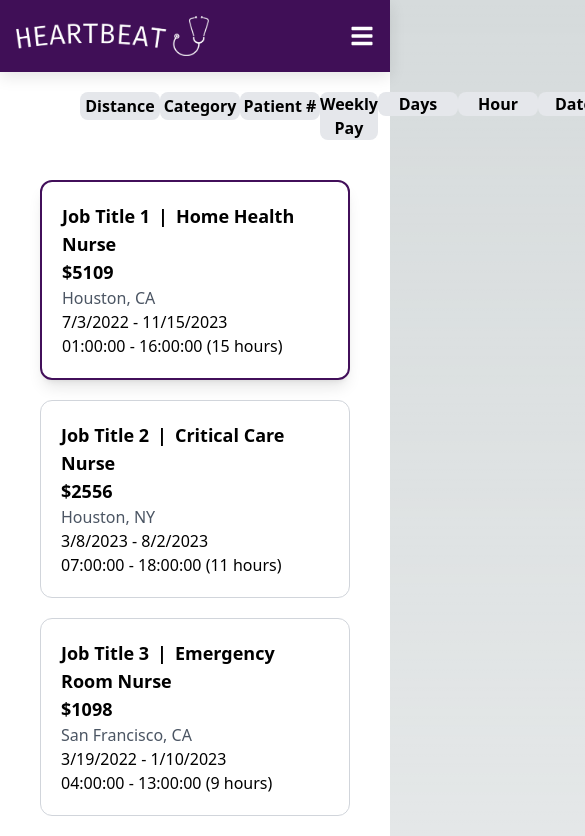
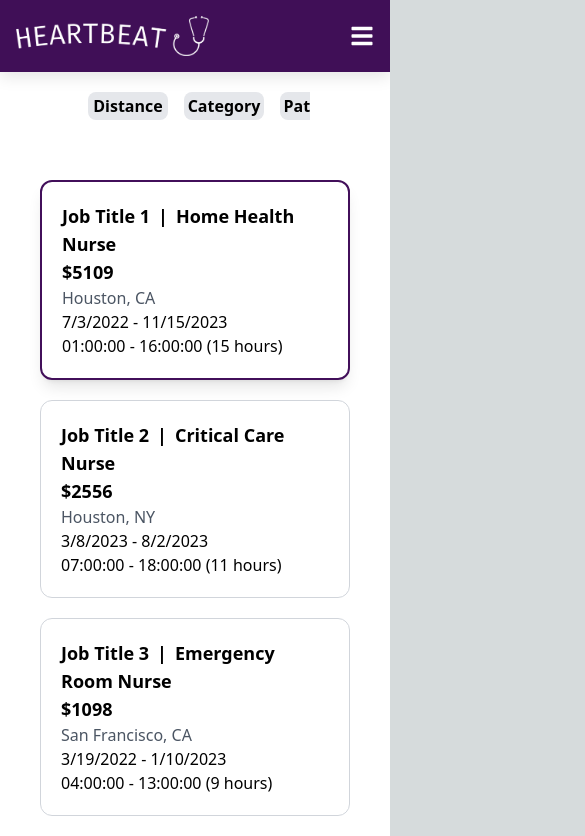
Before and after one commit to Nurse-HeartBeat/FrontEnd, a Next.js app in the folder heart-beat/: page /jobs in a window 390 px wide. Shown: the top 836 px of the page, 585 px wide, since content can reach past the window. Built offline with nearby package versions, Linux system fonts and the light colour scheme; no server answers.

Commit message:
feat: enhance filters and dropdown responsiveness across mobile and web platform

```diff
--- a/heart-beat/src/components/filterComp/filterCategory.tsx
+++ b/heart-beat/src/components/filterComp/filterCategory.tsx
@@ -1,11 +1,11 @@
 import React, { useState, FormEvent, MouseEventHandler } from 'react';
-import {FilterPassTypes, CategoryTypes} from '../../utils/types';
+import { FilterPassTypes, CategoryTypes } from '../../utils/types';
 
 
-const FilterCategory: React.FC<{filterPass: FilterPassTypes}> = ({filterPass}) => {
+const FilterCategory: React.FC<{ filterPass: FilterPassTypes }> = ({ filterPass }) => {
   const nurseCategories = Object.keys(filterPass.category)
   return (
-<div className="mt-0 flex rounded-lg bg-white mt-2 z-100 absolute flex-col items-center justify-center shadow-lg ring-2 ring-Primary" style={{ width: '300px', maxHeight: '500px' }}>
+    <div className="filter-dropdown-container md:w-[300px] md:max-h-[500px] md:-translate-x-10">
       <label htmlFor="category"></label>
       <div className='flex flex-col' style={{ width: '300px', maxHeight: '500px', overflowY: 'auto' }}>
         {nurseCategories.map((category, index) => {
@@ -17,7 +17,7 @@ return (
                     ...prevState,
                     [category]: !prevState[category],
                   }));
-                }}/>
+                }} />
               <label htmlFor={`checkbox ${category}`}>{' - ' + category}</label>
             </div>
           )
@@ -35,9 +35,9 @@ return (
             });
 
           }}
-      className='flex px-4 py-2 text-white rounded-md bg-primary-light hover:bg-primary mt-5 mr-3'>Unselect All
+          className='filter-dropdown-btn mt-5 mr-3'>Unselect All
         </button>
-  <button className='flex px-4 py-2 text-white rounded-md bg-primary-light hover:bg-primary mt-5 ml-3'>Apply
+        <button className='filter-dropdown-btn mt-5 ml-3'>Apply
         </button>
       </div>
     </div>
--- a/heart-beat/src/components/filterComp/filterDays.tsx
+++ b/heart-beat/src/components/filterComp/filterDays.tsx
@@ -1,11 +1,11 @@
 import React, { useState, FormEvent, MouseEventHandler } from 'react';
-import {FilterPassTypes, DaysTypes} from '../../utils/types';
+import { FilterPassTypes, DaysTypes } from '../../utils/types';
 
 
-const FilterCategory: React.FC<{filterPass: FilterPassTypes}> = ({filterPass}) => {
+const FilterCategory: React.FC<{ filterPass: FilterPassTypes }> = ({ filterPass }) => {
   const days = Object.keys(filterPass.days)
   return (
-<div className="mt-0 flex rounded-lg bg-white mt-2 z-100 absolute flex-col items-center justify-center shadow-lg ring-2 ring-Primary" style={{ width: '250px', maxHeight: '500px' }}>
+    <div className="filter-dropdown-container md:w-[250px] md:-translate-x-10">
       <label htmlFor="category"></label>
       <div className='flex flex-col' style={{ width: '250px', maxHeight: '500px', overflowY: 'auto' }}>
         {days.map((day, index) => {
@@ -17,7 +17,7 @@ return (
                     ...prevState,
                     [day]: !prevState[day],
                   }));
-                }}/>
+                }} />
               <label htmlFor={`checkbox ${day}`}>{' - ' + day}</label>
             </div>
           )
@@ -35,9 +35,9 @@ return (
             });
 
           }}
-        className='flex px-4 py-2 text-white rounded-md bg-primary-light hover:bg-primary mt-5 mr-3'>Unselect All
+          className='filter-dropdown-btn mt-5 mr-3'>Unselect All
         </button>
-    <button className='flex px-4 py-2 text-white rounded-md bg-primary-light hover:bg-primary mt-5 ml-3 '>Apply
+        <button className='filter-dropdown-btn mt-5 ml-3 '>Apply
         </button>
       </div>
     </div>
--- a/heart-beat/src/components/filterComp/filterDistance.tsx
+++ b/heart-beat/src/components/filterComp/filterDistance.tsx
@@ -1,9 +1,9 @@
 import React, { useState, FormEvent, MouseEventHandler } from 'react';
-import {FilterPassTypes} from '../../utils/types';
+import { FilterPassTypes } from '../../utils/types';
 
-const FilterDistance: React.FC<{filterPass: FilterPassTypes}> = ({filterPass}) => {
+const FilterDistance: React.FC<{ filterPass: FilterPassTypes }> = ({ filterPass }) => {
   return (
-<div className='flex rounded-lg bg-white mt-2 z-100 absolute flex-col h-10 items-center justify-center shadow-lg ring-2 ring-Primary' style={{'width': '200px', 'height':'200px'}}>
+    <div className="filter-dropdown-container md:w-[200px] md:h-[200px] md:-translate-x-10">
       <label htmlFor="distanceSlider"></label>
       <div className='flex flex-col mb-5 justify-center items-center'>
         <label htmlFor='postalInputSlider' className='flex'> Enter Postal Code:</label>
@@ -37,14 +37,14 @@ return (
           max="100"
           value={filterPass.distance}
           onChange={(e) => {
-          const value:any = e.target.value.trim() === "" ? "" : Number(e.target.value);
+            const value: any = e.target.value.trim() === "" ? "" : Number(e.target.value);
             filterPass.setDistance(value);
           }}
           className='flex'
         />
         <h1 className='flex'>miles</h1>
       </div>
-  <button className='flex px-4 py-2 text-white rounded-md bg-primary-light hover:bg-primary mt-5'>Apply</button>
+      <button className='filter-dropdown-btn mt-5'>Apply</button>
     </div>
   )
 }
--- a/heart-beat/src/components/filterComp/filterPatient.tsx
+++ b/heart-beat/src/components/filterComp/filterPatient.tsx
@@ -1,7 +1,7 @@
 import React, { useState, FormEvent, MouseEventHandler } from 'react';
-import {FilterPassTypes} from '../../utils/types';
+import { FilterPassTypes } from '../../utils/types';
 
-const FilterPatient: React.FC<{filterPass: FilterPassTypes}> = ({filterPass}) => {
+const FilterPatient: React.FC<{ filterPass: FilterPassTypes }> = ({ filterPass }) => {
   const handleApply = (e: React.MouseEvent<HTMLButtonElement>) => {
     if (filterPass.patientNum === 0) {
       setWarning(true)
@@ -9,7 +9,7 @@ const FilterPatient: React.FC<{filterPass: FilterPassTypes}> = ({filterPass}) =>
   }
   const [warning, setWarning] = useState(false)
   return (
-<div className="mt-0 flex rounded-lg bg-white mt-2 z-100 absolute flex-col items-center justify-center shadow-lg ring-2 ring-Primary" style={{ width: '300px', maxHeight: '500px' }}>
+    <div className="filter-dropdown-container  md:w-[300px] md:max-h-[500px] md:-translate-x-10">
       <label htmlFor="patientNum"></label>
       <div className='flex flex-col items-center'>
         <h1 className='flex mb-5 mt-5 ml-2'>Please Input the number of patient you want to be responsible for (1-1000)</h1>
@@ -34,7 +34,7 @@ return (
       {warning && (
         <h1 className='flex text-red-500 mt-5'>please input number other than 0</h1>
       )}
-  <button className='flex px-4 py-2 text-white rounded-md bg-primary-light hover:bg-primary mt-5 mb-2' onClick={handleApply}>Apply</button>
+      <button className='filter-dropdown-btn mt-5 mb-2' onClick={handleApply}>Apply</button>
     </div>
   )
 }
--- a/heart-beat/src/components/filterJobs.tsx
+++ b/heart-beat/src/components/filterJobs.tsx
@@ -6,10 +6,10 @@ import FilterWeeklyPay from './filterComp/filterWeeklyPay';
 import FilterDays from './filterComp/filterDays';
 import FilterHour from './filterComp/filterHour';
 import FilterDates from './filterComp/filterDates';
-import {FilterPassTypes} from '../utils/types';
+import { FilterPassTypes } from '../utils/types';
 
 
-const Filter:React.FC<{FilterPass: FilterPassTypes}> = ({FilterPass}) => {
+const Filter: React.FC<{ FilterPass: FilterPassTypes }> = ({ FilterPass }) => {
 
   // const [distanceTab, setDistanceTab] = useState(false);
   // const [categoryTab, setCategoryTab] = useState(false);
@@ -24,7 +24,7 @@ const Filter:React.FC<{FilterPass: FilterPassTypes}> = ({FilterPass}) => {
     dateTab: false
   });
 
-  function filterOrganize (category:string) {
+  function filterOrganize(category: string) {
     setState((prevState: { [key: string]: boolean }) => ({
       ...Object.fromEntries(Object.keys(prevState).map(key => [key, false])),
       distanceTab: false,
@@ -41,9 +41,9 @@ const Filter:React.FC<{FilterPass: FilterPassTypes}> = ({FilterPass}) => {
 
   return (
     <div className='mx-20'>
-    <div className='flex flex-row justify-between text-black mt-5'>
+      <div className='flex flex-row overflow-auto justify-between text-black mt-5'>
 
-      <div>
+        <div className='mx-2'>
           <button className={`hover:bg-primary-light text-black font-semibold h-7 flex items-center justify-center rounded-lg w-20 ${state.distanceTab ? 'bg-gray-300' : 'bg-gray-200'}`}
             onClick={() => {
               filterOrganize('distanceTab');
@@ -55,7 +55,7 @@ return (
           )}
         </div>
 
-      <div>
+        <div className='mx-2'>
           <button className={`hover:bg-primary-light text-black font-semibold h-7 flex items-center justify-center rounded-lg w-20 ${state.categoryTab ? 'bg-gray-300' : 'bg-gray-200'}`}
             onClick={() => {
               filterOrganize('categoryTab');
@@ -67,7 +67,7 @@ return (
           )}
         </div>
 
-      <div>
+        <div className='mx-2'>
           <button className={`hover:bg-primary-light text-black font-semibold h-7 flex items-center justify-center rounded-lg w-20 ${state.patientTab ? 'bg-gray-300' : 'bg-gray-200'}`}
             onClick={() => {
               filterOrganize('patientTab');
@@ -79,7 +79,7 @@ return (
           )}
         </div>
 
-      <div>
+        <div className='mx-2'>
           <button className={`hover:bg-primary-light text-black font-semibold h-13 flex items-center justify-center rounded-lg w-auto ${state.weeklyPayTab ? 'bg-gray-300' : 'bg-gray-200'}`}
             onClick={() => {
               filterOrganize('weeklyPayTab');
@@ -91,7 +91,7 @@ return (
           )}
         </div>
 
-      <div>
+        <div className='mx-2'>
           <button className={`hover:bg-primary-light text-black font-semibold h-13 flex items-center justify-center rounded-lg w-20 ${state.daysTab ? 'bg-gray-300' : 'bg-gray-200'}`}
             onClick={() => {
               filterOrganize('daysTab');
@@ -103,7 +103,7 @@ return (
           )}
         </div>
 
-      <div>
+        <div className='mx-2'>
           <button className={`hover:bg-primary-light text-black font-semibold h-13 flex items-center justify-center rounded-lg w-20 ${state.startHourTab ? 'bg-gray-300' : 'bg-gray-200'}`}
             onClick={() => {
               filterOrganize('startHourTab');
@@ -116,7 +116,7 @@ return (
         </div>
 
 
-      <div>
+        <div className='mx-2'>
           <button className={`hover:bg-primary-light text-black font-semibold h-13 flex items-center justify-center rounded-lg w-20 ${state.dateTab ? 'bg-gray-300' : 'bg-gray-200'}`}
             onClick={() => {
               filterOrganize('dateTab');
--- a/heart-beat/src/styles/globals.css
+++ b/heart-beat/src/styles/globals.css
@@ -308,3 +308,12 @@ Resources
 .h3-underline:hover::after {
   width: 50%;
 }
+
+.filter-dropdown-btn {
+  @apply flex px-4 py-2 text-white rounded-md bg-primary-light hover:bg-primary
+}
+
+.filter-dropdown-container {
+  @apply flex rounded-lg bg-white mt-2 z-10 flex-col items-center justify-center shadow-lg ring-2 absolute inset-x-0 mx-auto left-1/2 -translate-x-1/2 w-3/4 md:inset-auto md:mx-0
+
+}
```
Also changed, not shown: heart-beat/src/components/filterComp/filterDates.tsx (+8 -8 lines), heart-beat/src/components/filterComp/filterHour.tsx (+6 -6 lines), heart-beat/src/components/filterComp/filterWeeklyPay.tsx (+6 -8 lines). Lines whose indentation alone changed are shown as unchanged.
